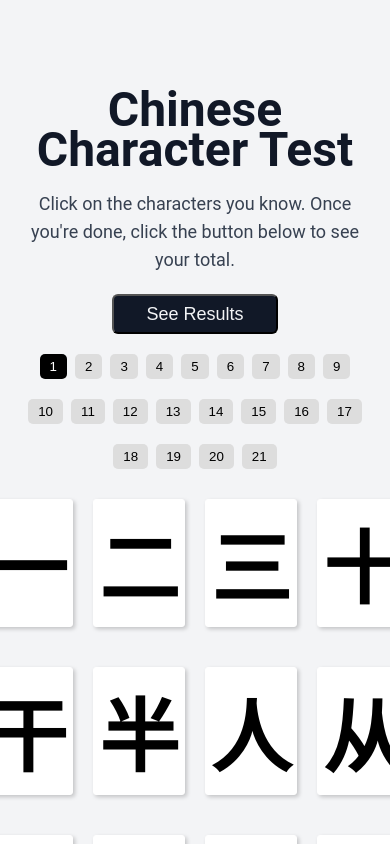
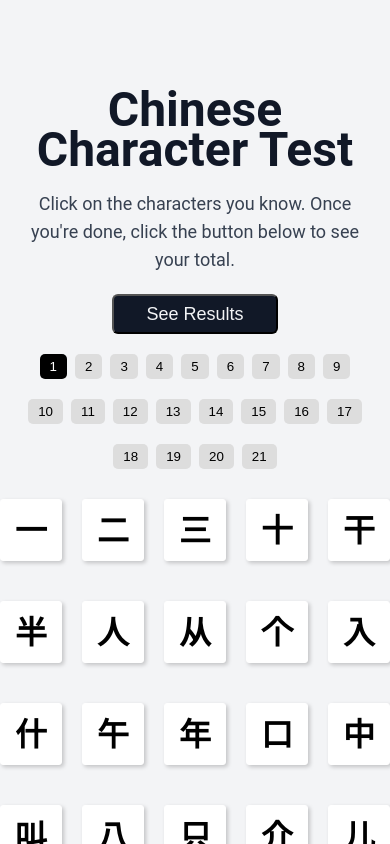
Before and after one commit to francislainy/hanzi-3000, a React (Create React App) app: page / in a window 390 px wide. Both pictures are taken after a click on the button "Start Test". Shown: the top 844 px of the page. Built offline with nearby package versions, Linux system fonts and the light colour scheme.

Commit message:
Work on mobile support for card display

```diff
--- a/src/components/Card/Card.css
+++ b/src/components/Card/Card.css
@@ -30,12 +30,18 @@
 /* This media query applies when the device width is 600px or less */
 @media (max-width: 600px) {
   .card__row {
-    grid-template-columns: repeat(4, 1fr);
+    grid-template-columns: repeat(5, 1fr);
   }
   .card {
     padding: 5px;
     margin-right: 5px;
     margin-left: 5px;
+    width: 50px;
+    height: 50px;
+  }
+
+  .card__chinese-character {
+    font-size: 2rem;
   }
 }
 
```
